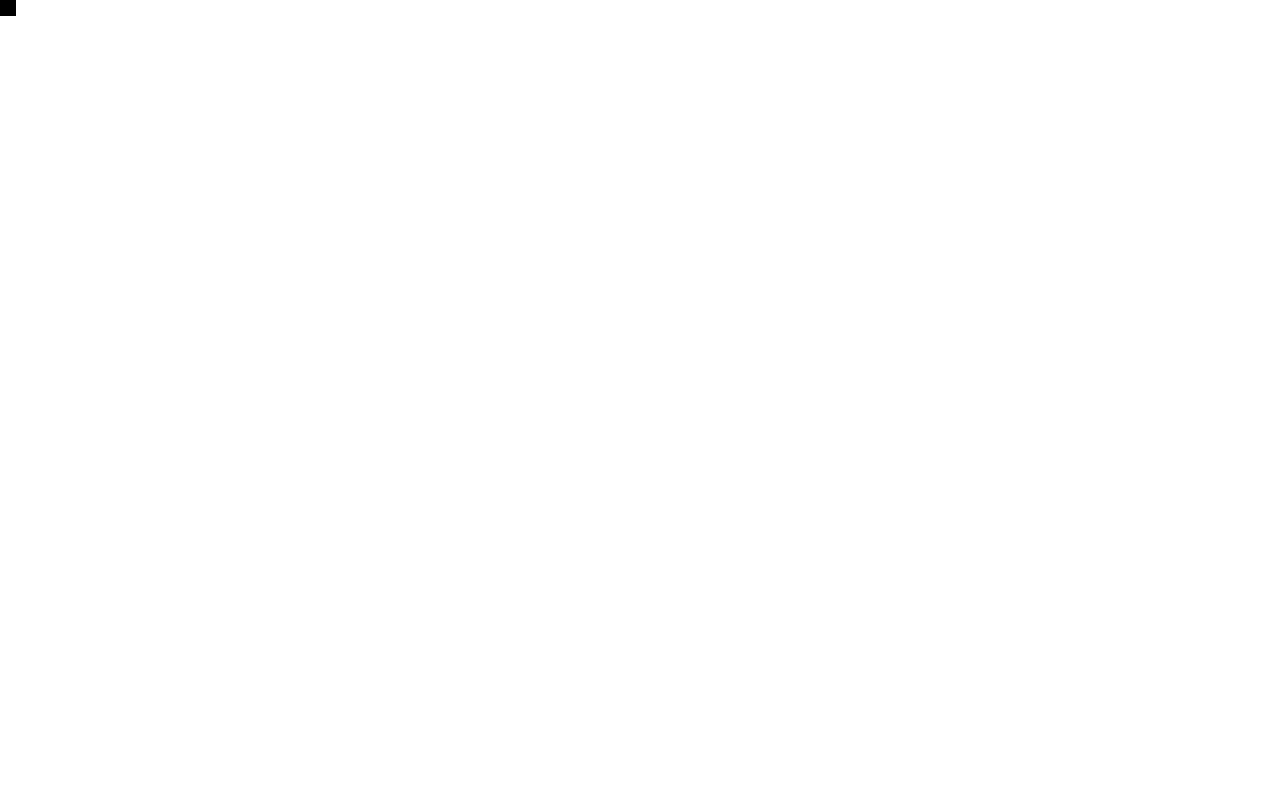
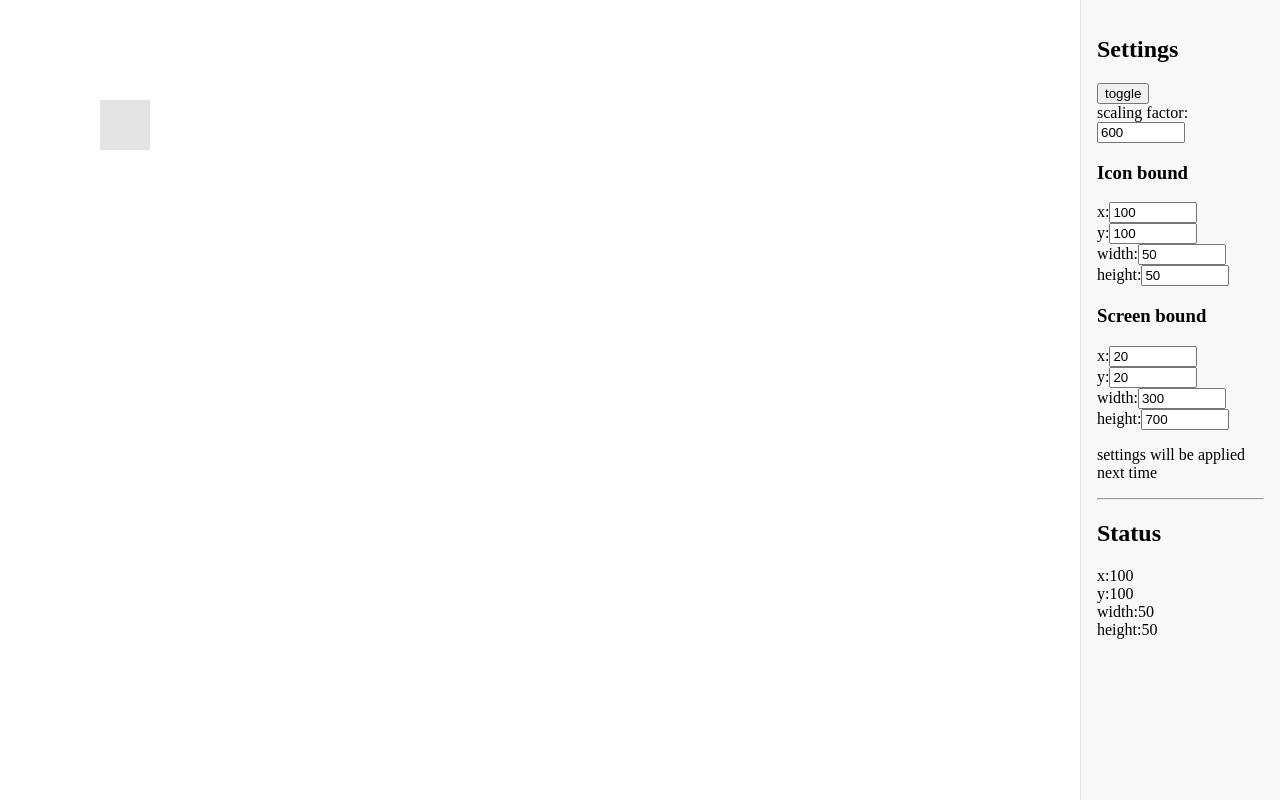
Before and after one commit to ongsalt/randomthing, a SvelteKit app: page /app-opening-animation in a window 1280 px wide. Built offline with nearby package versions, Linux system fonts and the light colour scheme.

Commit message:
app opening animation

```diff
--- /dev/null
+++ b/src/lib/animation/gesture-handler.ts
@@ -0,0 +1,92 @@
+import { vec2d, type Vec2d } from "$lib/animation/utils"
+
+// TODO: think of better name
+type StartListener = (position: Vec2d) => unknown
+type ReleaseListener = (position: Vec2d, velocity: Vec2d, displacement: Vec2d) => unknown
+
+export class GestureHandler {
+    isDragging = false
+    x: number = 0
+    y: number = 0
+    offsetX: number = 0
+    offsetY: number = 0
+    initialX: number = 0
+    initialY: number = 0
+    xVelocity: number = 0
+    yVelocity: number = 0
+    lastPointerEventTimestamp = 0
+    private beforeStartListeners: StartListener[] = []
+    private onReleaseListeners: ReleaseListener[] = []
+    private onDragListeners: ReleaseListener[] = []
+
+    constructor() {
+        // I hate js
+        this.onPointerDown = this.onPointerDown.bind(this)
+        this.onPointerMove = this.onPointerMove.bind(this)
+        this.onPointerUp = this.onPointerUp.bind(this)
+    }
+
+    onPointerDown(event: PointerEvent) {
+        event.preventDefault()
+        this.lastPointerEventTimestamp = performance.now()
+        this.isDragging = true
+        for (const listener of this.beforeStartListeners) {
+            listener(vec2d(this.x, this.y))
+        }
+        this.offsetX = event.clientX - this.x
+        this.offsetY = event.clientY - this.y
+        this.initialX = this.x
+        this.initialY = this.y
+        this.xVelocity = 0
+        this.yVelocity = 0
+    }
+
+    onPointerMove(event: PointerEvent) {
+        if (this.isDragging === false) {
+            return
+        }
+
+        event.preventDefault()
+        const now = performance.now()
+        const dt = (now - this.lastPointerEventTimestamp) / 1000 // in sec
+        this.lastPointerEventTimestamp = now
+
+        this.xVelocity = (event.clientX - this.x - this.offsetX) / dt
+        this.yVelocity = (event.clientY - this.y - this.offsetY) / dt
+        this.x = event.clientX - this.offsetX
+        this.y = event.clientY - this.offsetY
+
+        for (const listener of this.onDragListeners) {
+            const position = vec2d(this.x, this.y)
+            const displacement = position.substract(vec2d(this.initialX, this.initialY))
+            listener(position, vec2d(this.xVelocity, this.yVelocity), displacement)
+        }
+    }
+
+    onPointerUp(event: PointerEvent) {
+        if (this.isDragging === false) {
+            return
+        }
+
+        event.preventDefault()
+        this.isDragging = false
+
+        for (const listener of this.onReleaseListeners) {
+            const position = vec2d(this.x, this.y)
+            const displacement = position.substract(vec2d(this.initialX, this.initialY))
+            listener(position, vec2d(this.xVelocity, this.yVelocity), displacement)
+        }
+    }
+
+    addBeforeStartListener(listener: StartListener) {
+        this.beforeStartListeners.push(listener)
+    }
+
+    addOnReleaseListener(listener: ReleaseListener) {
+        this.onReleaseListeners.push(listener)
+    }
+
+    addOnDragListener(listener: ReleaseListener) {
+        this.onDragListeners.push(listener)
+    }
+}
--- /dev/null
+++ b/src/lib/animation/spring-rect.ts
@@ -0,0 +1,50 @@
+import type { Rect } from "$lib/animation/interface";
+import { Spring } from "$lib/animation/spring";
+import type { Vec2d } from "$lib/animation/utils";
+import { derived, type Readable } from "svelte/store";
+
+export class SpringRect {
+    x: Spring
+    y: Spring
+    width: Spring
+    height: Spring
+    rect: Readable<Rect>
+
+    constructor(
+        { x, y, width, height }: Rect,
+        stiffness: number = 250,
+        dampingRatio = 1
+    ) {
+        this.x = new Spring(x, stiffness, dampingRatio)
+        this.y = new Spring(y, stiffness, dampingRatio)
+        this.width = new Spring(width, stiffness, dampingRatio)
+        this.height = new Spring(height, stiffness, dampingRatio)
+        this.rect = derived(
+            [this.x.getReadable(), this.y.getReadable(), this.width.getReadable(), this.height.getReadable()],
+            ([x, y, width, height]) => ({ x, y, width, height })
+        )
+    }
+
+    getReadable(): Readable<Rect> {
+        return this.rect
+    }
+
+    animateTo(target: Rect, initialVelocity: Vec2d | null = null) {
+        this.x.animateTo(target.x, initialVelocity?.x ?? null)
+        this.y.animateTo(target.y, initialVelocity?.y ?? null)
+        // should i do the same for height animation
+        this.width.animateTo(target.width)
+        this.height.animateTo(target.height)
+    }
+
+    moveTo({ x, y }: Vec2d) {
+        this.x.snapTo(x)
+        this.y.snapTo(y)
+    }
+
+    // Might explode
+    setSize({ width, height }: Vec2d) {
+        this.width.snapTo(width)
+        this.height.snapTo(height)
+    }
+}
--- a/src/lib/animation/spring.ts
+++ b/src/lib/animation/spring.ts
@@ -20,6 +20,7 @@ import { writable, type Readable, type Writable } from "svelte/store";
  *
  * Fuck all of these im gonna use google implementation(in androidx.animation.animation-core SpringSimulation.kt)
  *
+ * Bruhhhhhh svelte/motion already implement this
  */
 
 export class Spring implements Animatable {
--- a/src/lib/animation/utils.ts
+++ b/src/lib/animation/utils.ts
@@ -1,5 +1,21 @@
 export class Vec2d {
     constructor(public x: number, public y: number) { }
+
+    get width(): number {
+        return this.x
+    }
+
+    set width(value: number) {
+        this.x = value
+    }
+
+    get height(): number {
+        return this.y
+    }
+
+    set height(value: number) {
+        this.y = value
+    }
 
     add(b: Vec2d) {
         return new Vec2d(this.x + b.x, this.y + b.y)
@@ -23,3 +39,7 @@ export class Vec2d {
 export function map(value: number, s1: number, s2: number, t1: number, t2: number) {
     return (value - s1) / (s2 - s1) * (t1 - t2) + t2
 }
+
+export function vec2d(x: number, y: number): Vec2d {
+    return new Vec2d(x, y)
+}
--- /dev/null
+++ b/src/routes/app-opening-animation/+page.server.ts
@@ -0,0 +1 @@
+export const ssr = false
--- a/src/routes/app-opening-animation/+page.svelte
+++ b/src/routes/app-opening-animation/+page.svelte
@@ -1,35 +1,143 @@
 <script lang="ts">
-    import { Spring } from "$lib/animation/spring";
+    import { GestureHandler } from "$lib/animation/gesture-handler";
+    import type { Rect } from "$lib/animation/interface";
+    import { SpringRect } from "$lib/animation/spring-rect";
+    import { vec2d } from "$lib/animation/utils";
 
-    const xAnimator = new Spring(0, 100, .2);
-    const x = xAnimator.getReadable();
+    let scalingFactor = 600
+    const iconBound: Rect = {
+        x: 100,
+        y: 100,
+        height: 50,
+        width: 50,
+    };
 
-    const yAnimator = new Spring(0, 100, .2);
-    const y = yAnimator.getReadable();
+    const appBound: Rect = {
+        x: 20,
+        y: 20,
+        width: 300,
+        height: 700,
+    };
 
-    function setTarget(event: MouseEvent) {
-        xAnimator.animateTo(event.clientX)
-        yAnimator.animateTo(event.clientY)
+    let isTargetHome = true;
+
+    const boxAnimator = new SpringRect(iconBound);
+    const box = boxAnimator.getReadable();
+    $: boxStyle = `top: ${$box.y}px; left: ${$box.x}px; width: ${$box.width}px; height: ${$box.height}px`;
+    const gestureHandler = new GestureHandler();
+
+    gestureHandler.addBeforeStartListener(() => {
+        gestureHandler.x = $box.x;
+        gestureHandler.y = $box.y;
+    });
+
+    gestureHandler.addOnDragListener((position, _, displacement) => {
+        if (!isTargetHome) {
+            // TODO: proper mapping and decaying
+            const scale = 1 + displacement.y / scalingFactor;
+            const size = vec2d(appBound.width, appBound.height).multiply(scale);
+            boxAnimator.setSize(size);
+            // anchor bottom center
+            // TODO: make gesture handler use this mapped position for velocity calculation
+            position.x += (-(scale - 1) * appBound.width) / 2;
+            position.y += -(scale - 1) * appBound.height;
+            boxAnimator.moveTo(position);
+        } else {
+            boxAnimator.moveTo(position);
+        }
+    });
+
+    gestureHandler.addOnReleaseListener((_, velocity) => {
+        // TODO: determine if we should animate back to home or not
+
+        isTargetHome = !isTargetHome;
+        if (isTargetHome) {
+            boxAnimator.animateTo(iconBound, velocity);
+        } else {
+            boxAnimator.animateTo(appBound, velocity);
+        }
+    });
+
+    function toggle() {
+        isTargetHome = !isTargetHome;
+        if (isTargetHome) {
+            boxAnimator.animateTo(iconBound);
+        } else {
+            boxAnimator.animateTo(appBound);
+        }
     }
-
-    $: positionCss = `top: ${$y}px; left: ${$x}px;`
 </script>
 
 <!-- svelte-ignore a11y-click-events-have-key-events -->
 <!-- svelte-ignore a11y-no-noninteractive-element-interactions -->
-<main on:click={setTarget}>
-    <div class="box" style={positionCss}></div>
+<main>
+    <section
+        class="display"
+        on:pointerup={gestureHandler.onPointerUp}
+        on:pointermove={gestureHandler.onPointerMove}
+    >
+        <div
+            class="box"
+            style={boxStyle}
+            on:pointerdown={gestureHandler.onPointerDown}
+        >
+            <!-- never gonna give you up -->
+        </div>
+    </section>
+    <section class="control">
+        <h2>Settings</h2>
+        <!-- <button> home </button> -->
+        <!-- <button> app </button> -->
+        <button on:click={toggle}> toggle </button> <br>
+        scaling factor:<input type="number" bind:value={scalingFactor} />
+        <div>
+            <h3>Icon bound</h3>
+            x:<input type="number" bind:value={iconBound.x} /><br />
+            y:<input type="number" bind:value={iconBound.y} /><br />
+            width:<input type="number" bind:value={iconBound.width} /><br />
+            height:<input type="number" bind:value={iconBound.height} /><br />
+        </div>
+        <div>
+            <h3>Screen bound</h3>
+            x:<input type="number" bind:value={appBound.x} /><br />
+            y:<input type="number" bind:value={appBound.y} /><br />
+            width:<input type="number" bind:value={appBound.width} /><br />
+            height:<input type="number" bind:value={appBound.height} /><br />
+        </div>
+        <p> settings will be applied next time </p>
+        <hr />
+        <h2>Status</h2>
+        <p>
+            x:{$box.x} <br />
+            y:{$box.y} <br />
+            width:{$box.width} <br />
+            height:{$box.height}
+        </p>
+    </section>
 </main>
 
 <style>
     main {
         position: fixed;
         inset: 0;
+        display: grid;
+        grid-template-columns: 1fr auto;
     }
     .box {
         position: fixed;
-        background: #000;
-        width: 1rem;
-        height: 1rem;
+        background: #e3e3e3;
+        /* pointer-events: none; */
+    }
+
+    section.control {
+        width: 200px;
+        background-color: #f8f8f8;
+        border-left: 1px solid #e3e3e3;
+        padding: 1rem;
+        box-sizing: border-box;
+    }
+
+    input {
+        width: 80px;
     }
 </style>
```
Also changed, not shown: src/lib/animation/interface.ts (+8 -0 lines).
